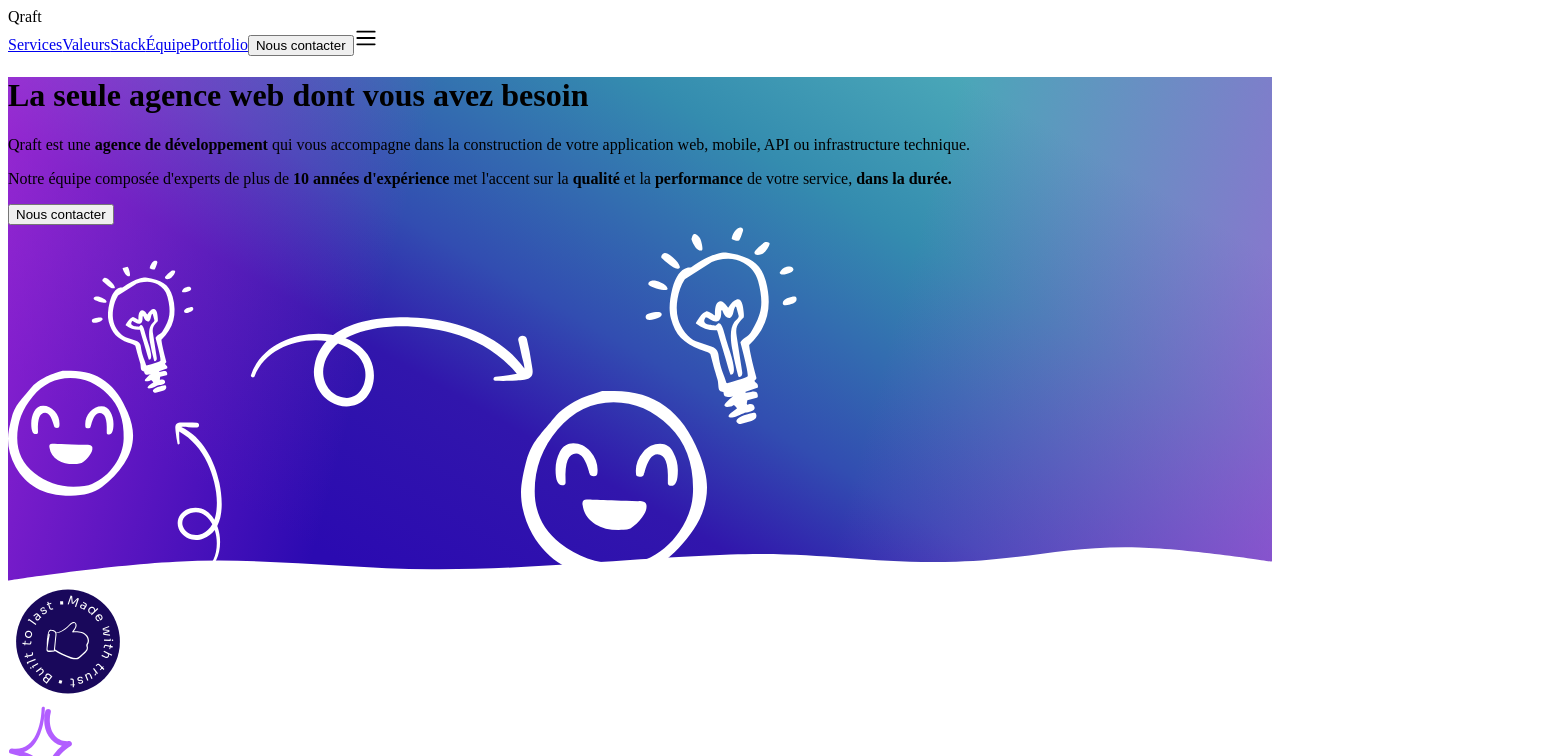
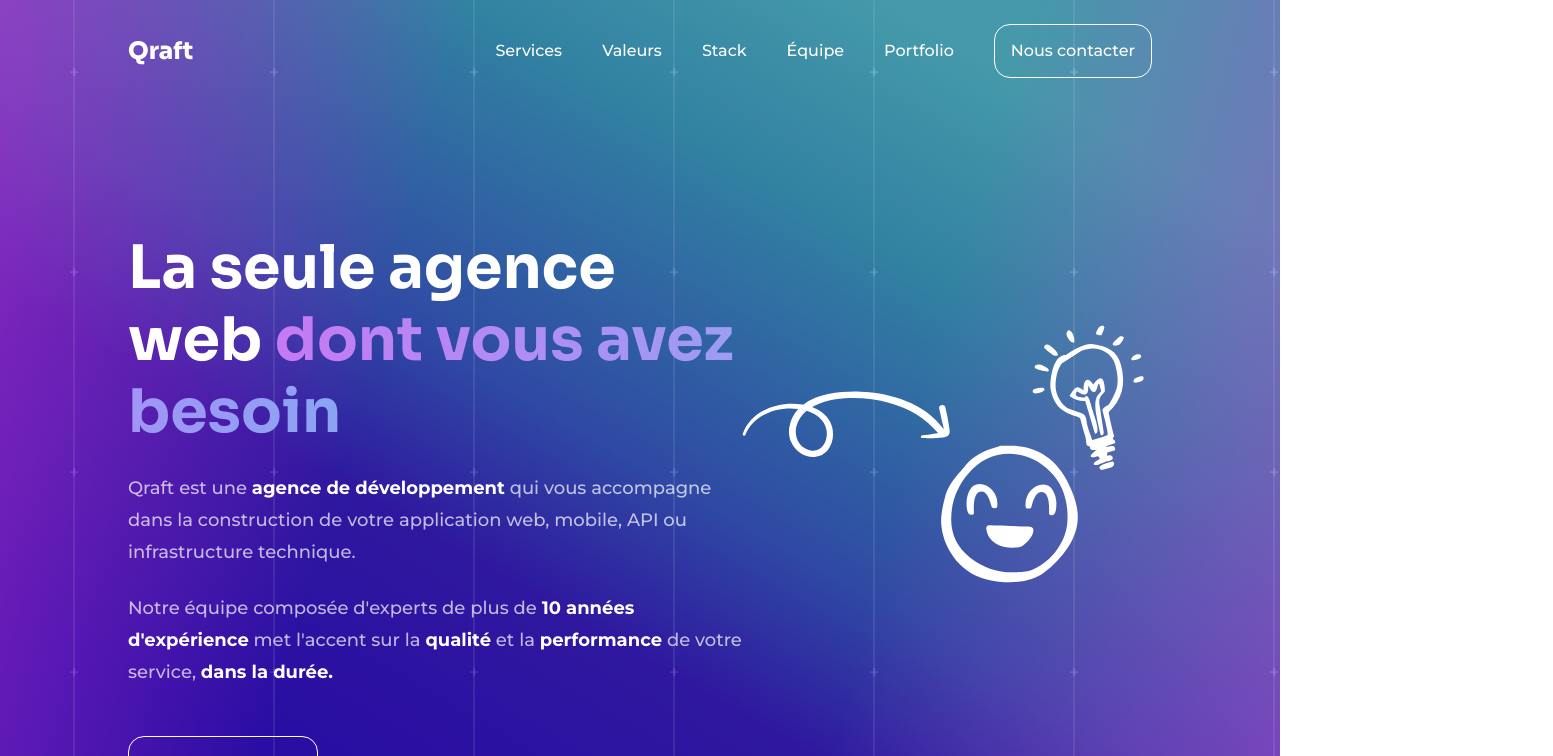
Before and after one commit to qrafttech/website, a Next.js app: page / in a window 1280 px wide. Shown: the top 756 px of the page, 1553 px wide, since content can reach past the window. Built offline with nearby package versions, Linux system fonts and the light colour scheme.

Commit message:
chore(pages): move `layout` to `_app`

```diff
--- a/app/layout.tsx
+++ b/pages/_app.tsx
@@ -1,7 +1,10 @@
+import type { AppProps } from "next/app";
 import { Montserrat, Sora } from "@next/font/google";
 import localFont from "@next/font/local";
 
-import "./globals.css";
+import Head from "../components/head";
+
+import "../globals.css";
 
 const montserrat = Montserrat({
   subsets: ["latin"],
@@ -16,18 +19,14 @@ const scribbleNote = localFont({
   variable: "--font-scribble",
 });
 
-export default function RootLayout({
-  children,
-}: {
-  children: React.ReactNode;
-}) {
+export default function MyApp({ Component, pageProps }: AppProps) {
   return (
     <html lang="fr" className="scroll-smooth">
-      <head />
+      <Head />
       <body
         className={`${montserrat.variable} ${sora.variable} ${scribbleNote.variable} font-sans text-base font-medium`}
       >
-        {children}
+        <Component {...pageProps} />
       </body>
     </html>
   );
```
